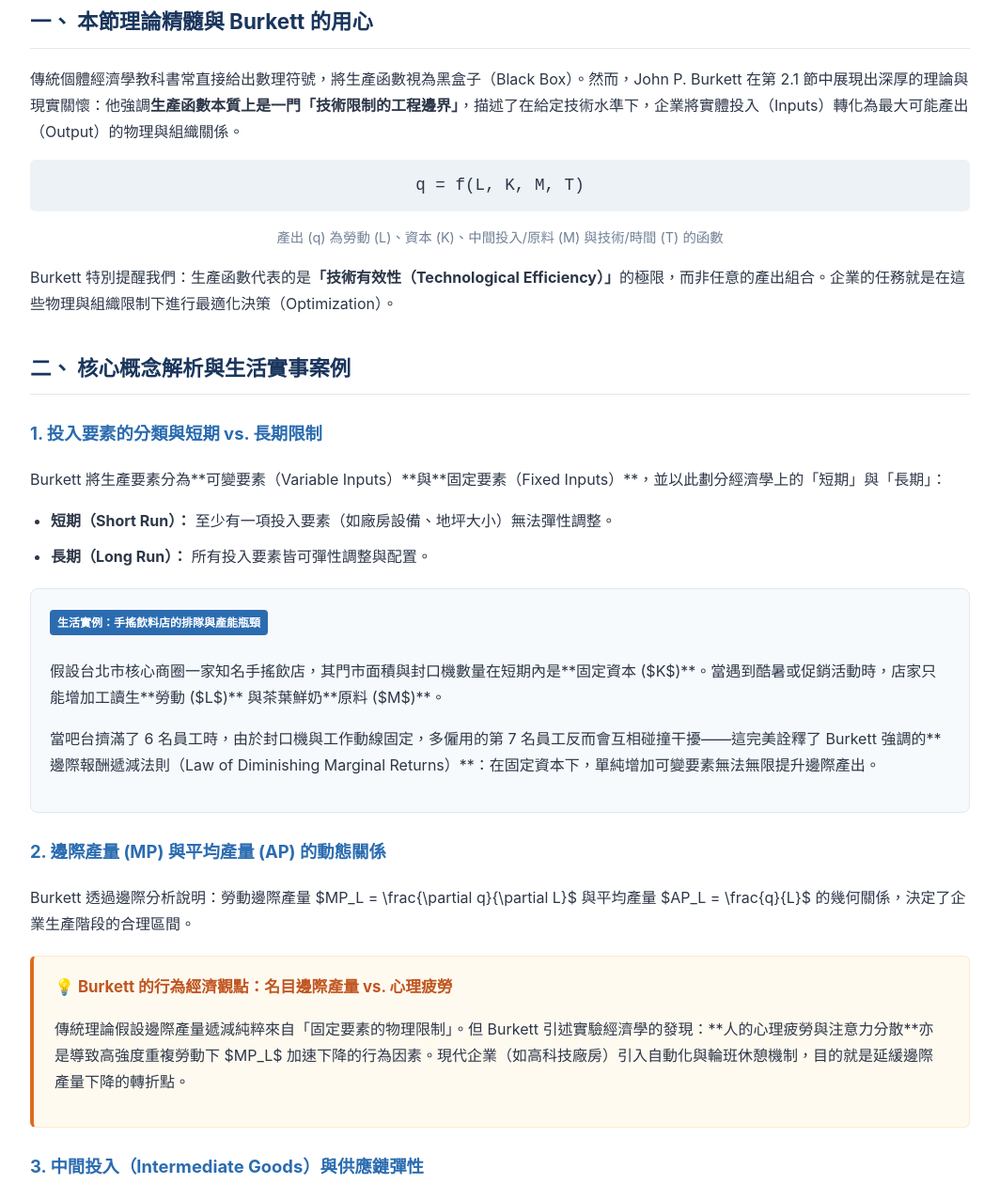
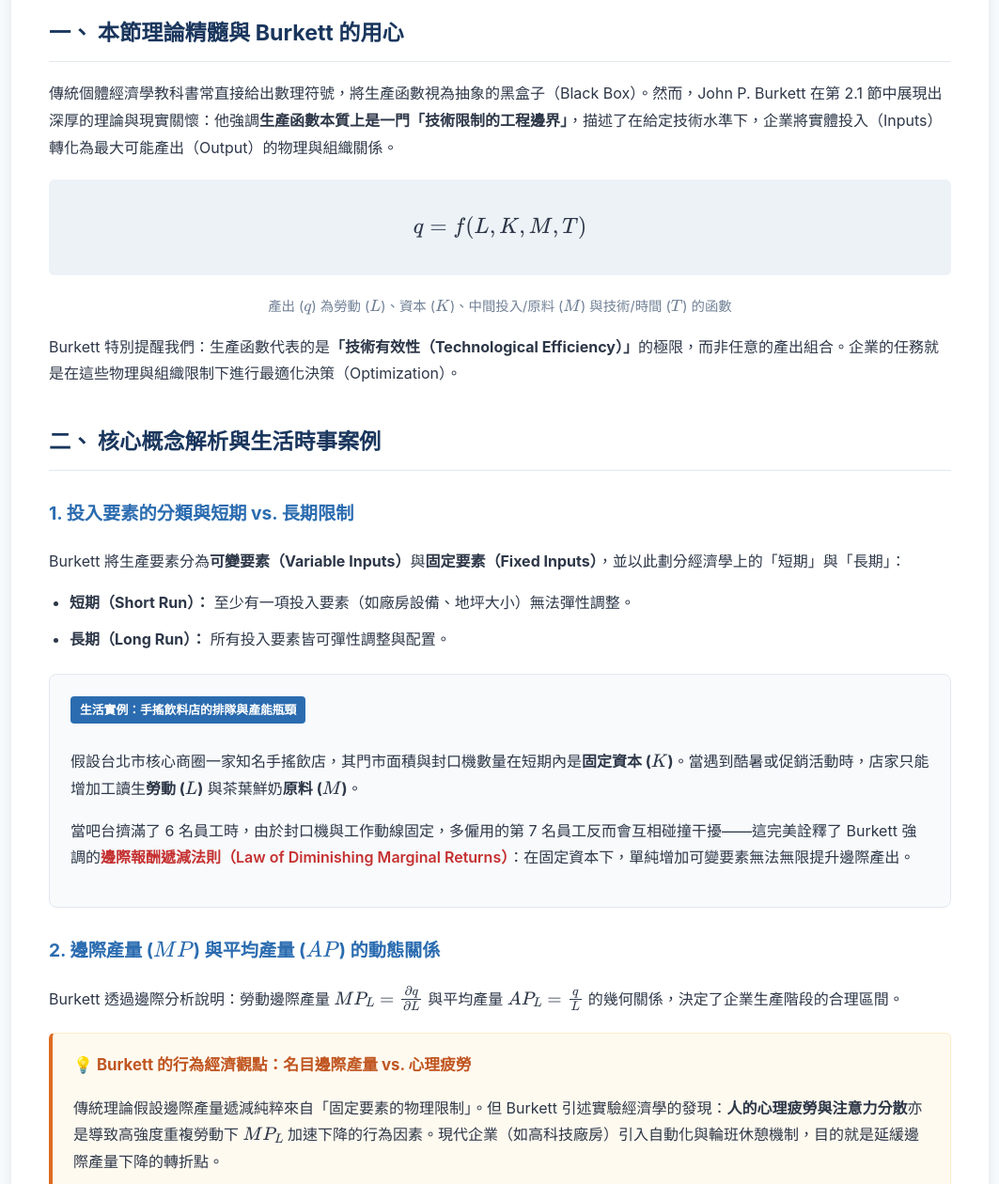
Before and after one commit to brianchih/Microeconomics, a plain HTML site: page Burkett0201.html in a window 1280 px wide. Shown: the part 369-1629 px from the top of the page at 94% size, without its empty margins (108-1171 px from the left). Drawn offline with nearby package versions, Linux system fonts and the light colour scheme.

Commit message:
Update title and improve text formatting in HTML

```diff
--- a/Burkett0201.html
+++ b/Burkett0201.html
@@ -3,7 +3,19 @@
 <head>
     <meta charset="UTF-8">
     <meta name="viewport" content="width=device-width, initial-scale=1.0">
-    <title>第 2.1 節 生產函數與投入要素 - 個體經濟理論教學導讀</title>
+    <title>第 2.1 節 生產函數與投入要素 - 個體經濟理論導讀</title>
+
+    <!-- 載入 MathJax 數學公式渲染庫 -->
+    <script>
+        MathJax = {
+            tex: {
+                inlineMath: [['$', '$'], ['\\(', '\\)']],
+                displayMath: [['$$', '$$'], ['\\[', '\\]']]
+            }
+        };
+    </script>
+    <script id="MathJax-script" async src="https://cdn.jsdelivr.net/npm/mathjax@3/es5/tex-mml-chtml.js"></script>
+
     <style>
         :root {
             --primary-color: #1a365d;
@@ -18,7 +30,7 @@
 
         body {
             font-family: -apple-system, BlinkMacSystemFont, "Segoe UI", Roboto, "Helvetica Neue", Arial, "Noto Sans", sans-serif;
-            line-height: 1.75;
+            line-height: 1.8;
             color: var(--text-color);
             background-color: var(--bg-color);
             margin: 0;
@@ -26,7 +38,7 @@
         }
 
         .container {
-            max-width: 1000px;
+            max-width: 960px;
             margin: 0 auto;
             background: var(--card-bg);
             padding: 40px;
@@ -40,6 +52,7 @@
             text-transform: uppercase;
             letter-spacing: 1px;
             margin-bottom: 5px;
+            font-weight: 600;
         }
 
         h1 {
@@ -59,22 +72,22 @@
         }
 
         .book-info p {
-            margin: 3px 0;
+            margin: 4px 0;
             font-size: 0.95rem;
         }
 
         h2 {
             color: var(--primary-color);
-            font-size: 1.4rem;
-            margin-top: 35px;
+            font-size: 1.45rem;
+            margin-top: 38px;
             border-bottom: 1px solid var(--border-color);
             padding-bottom: 8px;
         }
 
         h3 {
             color: var(--secondary-color);
-            font-size: 1.15rem;
-            margin-top: 25px;
+            font-size: 1.2rem;
+            margin-top: 28px;
         }
 
         .concept-box {
@@ -83,7 +96,7 @@
             border-left: 4px solid var(--accent-color);
             padding: 18px 22px;
             border-radius: 6px;
-            margin: 20px 0;
+            margin: 22px 0;
         }
 
         .concept-title {
@@ -94,48 +107,48 @@
         }
 
         .case-study {
-            background-color: #f7fafc;
+            background-color: #f8fafc;
             border: 1px solid var(--border-color);
-            padding: 20px;
+            padding: 22px;
             border-radius: 8px;
-            margin: 20px 0;
+            margin: 22px 0;
         }
 
         .case-tag {
             background-color: var(--secondary-color);
             color: white;
-            font-size: 0.75rem;
-            padding: 3px 8px;
+            font-size: 0.8rem;
+            padding: 3px 10px;
             border-radius: 4px;
             font-weight: bold;
             display: inline-block;
-            margin-bottom: 8px;
+            margin-bottom: 10px;
         }
 
         .math-block {
             background-color: #edf2f7;
-            padding: 12px;
+            padding: 15px;
             border-radius: 6px;
             text-align: center;
-            font-family: "Courier New", Courier, monospace;
-            font-size: 1.1rem;
-            margin: 15px 0;
+            font-size: 1.2rem;
+            margin: 20px 0;
+            overflow-x: auto;
         }
 
         .discussion-box {
             background-color: #f0fff4;
             border: 1px solid #c6f6d5;
             border-left: 4px solid #38a169;
-            padding: 18px 22px;
+            padding: 20px 24px;
             border-radius: 6px;
-            margin: 25px 0;
+            margin: 30px 0;
         }
 
         .discussion-title {
             font-weight: bold;
             color: #276749;
-            font-size: 1.05rem;
-            margin-bottom: 8px;
+            font-size: 1.1rem;
+            margin-bottom: 10px;
         }
 
         ol, ul {
@@ -146,8 +159,13 @@
             margin-bottom: 10px;
         }
 
+        .highlight-text {
+            color: #c53030;
+            font-weight: 600;
+        }
+
         .nav-footer {
-            margin-top: 40px;
+            margin-top: 45px;
             padding-top: 20px;
             border-top: 1px solid var(--border-color);
             display: flex;
@@ -178,19 +196,19 @@
     </div>
 
     <h2>一、 本節理論精髓與 Burkett 的用心</h2>
-    <p>傳統個體經濟學教科書常直接給出數理符號，將生產函數視為黑盒子（Black Box）。然而，John P. Burkett 在第 2.1 節中展現出深厚的理論與現實關懷：他強調<strong>生產函數本質上是一門「技術限制的工程邊界」</strong>，描述了在給定技術水準下，企業將實體投入（Inputs）轉化為最大可能產出（Output）的物理與組織關係。</p>
+    <p>傳統個體經濟學教科書常直接給出數理符號，將生產函數視為抽象的黑盒子（Black Box）。然而，John P. Burkett 在第 2.1 節中展現出深厚的理論與現實關懷：他強調<strong>生產函數本質上是一門「技術限制的工程邊界」</strong>，描述了在給定技術水準下，企業將實體投入（Inputs）轉化為最大可能產出（Output）的物理與組織關係。</p>
 
     <div class="math-block">
-        q = f(L, K, M, T)
+        $$q = f(L, K, M, T)$$
     </div>
-    <p style="text-align: center; font-size: 0.9rem; color: #718096;">產出 (q) 為勞動 (L)、資本 (K)、中間投入/原料 (M) 與技術/時間 (T) 的函數</p>
+    <p style="text-align: center; font-size: 0.9rem; color: #718096;">產出 ($q$) 為勞動 ($L$)、資本 ($K$)、中間投入/原料 ($M$) 與技術/時間 ($T$) 的函數</p>
 
     <p>Burkett 特別提醒我們：生產函數代表的是<strong>「技術有效性（Technological Efficiency）」</strong>的極限，而非任意的產出組合。企業的任務就是在這些物理與組織限制下進行最適化決策（Optimization）。</p>
 
-    <h2>二、 核心概念解析與生活實事案例</h2>
+    <h2>二、 核心概念解析與生活時事案例</h2>
 
     <h3>1. 投入要素的分類與短期 vs. 長期限制</h3>
-    <p>Burkett 將生產要素分為**可變要素（Variable Inputs）**與**固定要素（Fixed Inputs）**，並以此劃分經濟學上的「短期」與「長期」：</p>
+    <p>Burkett 將生產要素分為<strong>可變要素（Variable Inputs）</strong>與<strong>固定要素（Fixed Inputs）</strong>，並以此劃分經濟學上的「短期」與「長期」：</p>
     <ul>
         <li><strong>短期（Short Run）：</strong> 至少有一項投入要素（如廠房設備、地坪大小）無法彈性調整。</li>
         <li><strong>長期（Long Run）：</strong> 所有投入要素皆可彈性調整與配置。</li>
@@ -198,25 +216,25 @@
 
     <div class="case-study">
         <span class="case-tag">生活實例：手搖飲料店的排隊與產能瓶頸</span>
-        <p>假設台北市核心商圈一家知名手搖飲店，其門市面積與封口機數量在短期內是**固定資本 ($K$)**。當遇到酷暑或促銷活動時，店家只能增加工讀生**勞動 ($L$)** 與茶葉鮮奶**原料 ($M$)**。</p>
-        <p>當吧台擠滿了 6 名員工時，由於封口機與工作動線固定，多僱用的第 7 名員工反而會互相碰撞干擾——這完美詮釋了 Burkett 強調的**邊際報酬遞減法則（Law of Diminishing Marginal Returns）**：在固定資本下，單純增加可變要素無法無限提升邊際產出。</p>
+        <p>假設台北市核心商圈一家知名手搖飲店，其門市面積與封口機數量在短期內是<strong>固定資本 ($K$)</strong>。當遇到酷暑或促銷活動時，店家只能增加工讀生<strong>勞動 ($L$)</strong> 與茶葉鮮奶<strong>原料 ($M$)</strong>。</p>
+        <p>當吧台擠滿了 6 名員工時，由於封口機與工作動線固定，多僱用的第 7 名員工反而會互相碰撞干擾——這完美詮釋了 Burkett 強調的<span class="highlight-text">邊際報酬遞減法則（Law of Diminishing Marginal Returns）</span>：在固定資本下，單純增加可變要素無法無限提升邊際產出。</p>
     </div>
 
-    <h3>2. 邊際產量 (MP) 與平均產量 (AP) 的動態關係</h3>
+    <h3>2. 邊際產量 ($MP$) 與平均產量 ($AP$) 的動態關係</h3>
     <p>Burkett 透過邊際分析說明：勞動邊際產量 $MP_L = \frac{\partial q}{\partial L}$ 與平均產量 $AP_L = \frac{q}{L}$ 的幾何關係，決定了企業生產階段的合理區間。</p>
 
     <div class="concept-box">
         <div class="concept-title">💡 Burkett 的行為經濟觀點：名目邊際產量 vs. 心理疲勞</div>
-        <p>傳統理論假設邊際產量遞減純粹來自「固定要素的物理限制」。但 Burkett 引述實驗經濟學的發現：**人的心理疲勞與注意力分散**亦是導致高強度重複勞動下 $MP_L$ 加速下降的行為因素。現代企業（如高科技廠房）引入自動化與輪班休憩機制，目的就是延緩邊際產量下降的轉折點。</p>
+        <p>傳統理論假設邊際產量遞減純粹來自「固定要素的物理限制」。但 Burkett 引述實驗經濟學的發現：<strong>人的心理疲勞與注意力分散</strong>亦是導致高強度重複勞動下 $MP_L$ 加速下降的行為因素。現代企業（如高科技廠房）引入自動化與輪班休憩機制，目的就是延緩邊際產量下降的轉折點。</p>
     </div>
 
     <h3>3. 中間投入（Intermediate Goods）與供應鏈彈性</h3>
-    <p>不同於傳統僅討論 $L$ 與 $K$ 的簡化模型，Burkett 在 2.1 節特別強調了**中間原材料 ($M$)** 的不可替代性。</p>
+    <p>不同於傳統僅討論 $L$ 與 $K$ 的簡化模型，Burkett 在 2.1 節特別強調了<strong>中間原材料 ($M$)</strong> 的不可替代性。</p>
 
     <div class="case-study">
         <span class="case-tag">時事新聞：晶圓代工（TSMC）與地緣政治供應鏈限制</span>
         <p>以台積電（TSMC）的晶圓製造生產函數為例，先進製程產出 $q$ 不僅取決於極紫外線光刻機（EUV，資本 $K$）與工程師（勞動 $L$），更高度依賴高純度特殊氣體與化學品（中間原料 $M$）。</p>
-        <p>近年地緣政治與氣候變遷（如缺水、天然災害影響化學品供應）凸顯了生產函數中 $M$ 的**固定比例（Leontief）特性**：即使擁有全球最頂尖的設備與工程師，若缺乏特種氣體，總產出將立刻歸零。這說明了為何當代企業經營必須將「供應鏈韌性」納入生產函數的優化考量。</p>
+        <p>近年地緣政治與氣候變遷（如缺水、天然災害影響化學品供應）凸顯了生產函數中 $M$ 的<strong>固定比例（Leontief）特性</strong>：即使擁有全球最頂尖的設備與工程師，若缺乏特種氣體，總產出將立刻歸零。這說明了為何當代企業經營必須將「供應鏈韌性」納入生產函數的優化考量。</p>
     </div>
 
     <h3>4. 技術進步（Technological Progress）與生產函數移動</h3>
@@ -226,8 +244,8 @@
         <span class="case-tag">前沿應用：生成式 AI 導入知識工作的生產函數重組</span>
         <p>在金融分析與軟體開發領域，生成式 AI（如 GitHub Copilot、LLM 工具）正在劇烈改變生產函數 $q = f(L, K)$ 的邊界：</p>
         <ul>
-            <li>**要素補充與替代：** AI 工具作為一種新型態的資本/技術投入，提升了資深工程師（高技能 $L$）的邊際產量，但也替代了部分初階資料處理人員（低技能 $L$）。</li>
-            <li>**規模經濟與效率邊界：** 導入 AI 相當於整體生產函數向上移動，使小型新創團隊能以極少的勞動投入，達到過去大型企業才能實現的產出規模。</li>
+            <li><strong>要素補充與替代：</strong> AI 工具作為一種新型態的資本/技術投入，提升了資深工程師（高技能 $L$）的邊際產量，但也替代了部分初階資料處理人員（低技能 $L$）。</li>
+            <li><strong>規模經濟與效率邊界：</strong> 導入 AI 相當於整體生產函數向上移動，使小型新創團隊能以極少的勞動投入，達到過去大型企業才能實現的產出規模。</li>
         </ul>
     </div>
 
```
